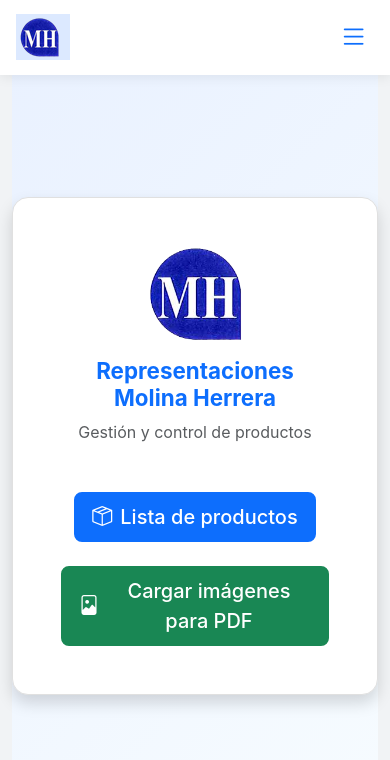
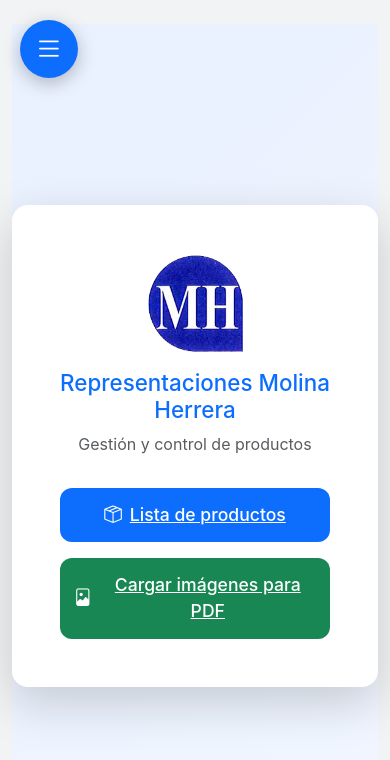
Before and after one commit to AntonioRomeroVelez/pedidosMH_2025, a Vue app: page / in a window 390 px wide. Shown: the top 760 px of the page. Built offline with nearby package versions, Linux system fonts and the light colour scheme.

Commit message:
actuilizada la vita para crear imagenes

```diff
--- a/src/App.vue
+++ b/src/App.vue
@@ -94,54 +94,41 @@ function handleCloseMenu() {
 <template>
   <div class="app-layout">
     <!-- 📱 Navbar móvil -->
-    <nav class="mobile-navbar" v-if="isMobile">
-      <div class="mobile-brand">
-        <RouterLink to="/" class="mobile-brand-link">
-          <img src="/logo.png" alt="MH Logo" class="company-logo-mobile me-2" />
-        </RouterLink>
-
-        <button
-          @click="menuOpen = !menuOpen"
-          aria-label="Abrir menú"
-          class="mobile-menu-button"
-        >
-          <i class="bi" :class="menuOpen ? 'bi-x-lg' : 'bi-list'"></i>
-        </button>
-      </div>
+    <!-- 📱 Botón flotante menú móvil -->
+    <div v-if="isMobile">
+      <button class="fab-menu" @click="menuOpen = !menuOpen">
+        <i class="bi" :class="menuOpen ? 'bi-x-lg' : 'bi-list'"></i>
+      </button>
 
       <transition name="fade-slide">
-        <div v-if="menuOpen" class="mobile-menu">
+        <div v-if="menuOpen" class="fab-menu-panel shadow-lg">
           <RouterLink
-            class="mobile-link"
             to="/productos"
+            class="fab-link"
             @click="menuOpen = false"
           >
             <i class="bi bi-box-seam me-2"></i> Productos
           </RouterLink>
           <RouterLink
-            class="mobile-link"
             to="/cargarexcel"
+            class="fab-link"
             @click="menuOpen = false"
           >
             <i class="bi bi-cloud-arrow-up-fill me-2"></i> Cargar Excel
           </RouterLink>
-          <RouterLink
-            class="mobile-link"
-            to="/carrito"
-            @click="menuOpen = false"
-          >
+          <RouterLink to="/carrito" class="fab-link" @click="menuOpen = false">
             <i class="bi bi-cart3 me-2"></i> Carrito
           </RouterLink>
           <RouterLink
-            class="mobile-link"
             to="/gestionar"
+            class="fab-link"
             @click="menuOpen = false"
           >
             <i class="bi bi-gear me-2"></i> Gestionar
           </RouterLink>
         </div>
       </transition>
-    </nav>
+    </div>
 
     <!-- 💻 Sidebar (solo escritorio) -->
     <aside
@@ -210,7 +197,7 @@ function handleCloseMenu() {
   font-family: "Inter", sans-serif;
 }
 
-/* SIDEBAR */
+/* ──────────────── SIDEBAR ──────────────── */
 .sidebar {
   position: fixed;
   top: 0;
@@ -219,20 +206,24 @@ function handleCloseMenu() {
   height: 100%;
   background: #ffffff;
   border-right: 1px solid #e9ecef;
-  transition: width 0.3s ease, background 0.3s ease;
   display: flex;
   flex-direction: column;
+  transition: width 0.3s ease;
 }
 
 .sidebar-collapsed {
   width: 80px;
 }
 
+.sidebar-header {
+  border-bottom: 1px solid #e9ecef;
+}
+
 .sidebar-logo {
   width: 42px;
   height: 42px;
   object-fit: contain;
-  transition: all 0.3s ease;
+  transition: transform 0.3s ease;
 }
 
 .sidebar-nav {
@@ -243,12 +234,13 @@ function handleCloseMenu() {
 .sidebar-link {
   display: flex;
   align-items: center;
+  gap: 10px;
   padding: 0.8rem 1rem;
+  font-weight: 500;
   color: #444;
   text-decoration: none;
   border-radius: 8px;
-  transition: all 0.25s ease;
-  font-weight: 500;
+  transition: background 0.2s ease, transform 0.2s ease;
 }
 
 .sidebar-link:hover {
@@ -263,7 +255,7 @@ function handleCloseMenu() {
   font-weight: 600;
 }
 
-/* MAIN */
+/* ──────────────── MAIN CONTENT ──────────────── */
 .main-content {
   margin-left: 250px;
   flex-grow: 1;
@@ -274,7 +266,7 @@ function handleCloseMenu() {
   margin-left: 80px;
 }
 
-/* NAVBAR MÓVIL */
+/* ──────────────── MOBILE NAVBAR ──────────────── */
 .mobile-navbar {
   position: fixed;
   top: 0;
@@ -291,70 +283,130 @@ function handleCloseMenu() {
   padding: 0.9rem 1rem;
 }
 
+.company-logo-mobile {
+  width: 38px;
+  height: 38px;
+  object-fit: contain;
+}
+
 .mobile-menu-button {
+  border: none;
   background: none;
-  border: none;
   font-size: 1.8rem;
   color: #0d6efd;
-  transition: transform 0.2s;
+  transition: transform 0.2s ease;
 }
 
 .mobile-menu-button:hover {
-  transform: rotate(5deg);
+  transform: rotate(6deg);
 }
 
 .mobile-menu {
   background: white;
-  border-top: 1px solid rgba(0, 0, 0, 0.08);
+  border-top: 1px solid rgba(0, 0, 0, 0.1);
+  animation: slideDown 0.25s ease forwards;
+}
+
+@keyframes slideDown {
+  from {
+    opacity: 0;
+    transform: translateY(-10px);
+  }
+  to {
+    opacity: 1;
+    transform: translateY(0);
+  }
 }
 
 .mobile-link {
   display: flex;
   align-items: center;
-  padding: 0.85rem 1rem;
+  padding: 0.9rem 1rem;
+  font-weight: 500;
   color: #333;
   text-decoration: none;
-  font-weight: 500;
-  transition: all 0.25s ease;
+  transition: background 0.2s ease, padding-left 0.2s ease;
 }
 
 .mobile-link:hover {
   background: #e7f1ff;
   color: #0d6efd;
+  padding-left: 1.2rem;
 }
 
-/* Transición menú móvil */
+/* ──────────────── RESPONSIVE ──────────────── */
+@media (max-width: 768px) {
+  .main-content,
+  .main-expanded {
+    margin-left: 0 !important;
+    width: 100% !important;
+    padding: 0 !important;
+  }
+}
+
+/* FAB MENU button */
+.fab-menu {
+  position: fixed;
+  top: 20px;
+  left: 20px;
+  width: 58px;
+  height: 58px;
+  background: #0d6efd;
+  color: white;
+  border: none;
+  border-radius: 50%;
+  font-size: 1.8rem;
+  display: flex;
+  align-items: center;
+  justify-content: center;
+  box-shadow: 0 5px 18px rgba(0, 0, 0, 0.25);
+  z-index: 1100;
+  transition: transform 0.25s ease, background 0.25s ease;
+}
+
+.fab-menu:hover {
+  transform: scale(1.06);
+}
+
+/* Panel flotante */
+.fab-menu-panel {
+  position: fixed;
+  bottom: 90px;
+  right: 20px;
+  background: white;
+  border-radius: 12px;
+  padding: 0.5rem 0;
+  width: 200px;
+  z-index: 1090;
+  border: 1px solid #eee;
+}
+
+/* Items del menú flotante */
+.fab-link {
+  display: flex;
+  align-items: center;
+  padding: 0.7rem 1rem;
+  color: #333;
+  font-weight: 500;
+  text-decoration: none;
+  border-radius: 6px;
+  transition: background 0.2s ease;
+}
+
+.fab-link:hover {
+  background: #e7f1ff;
+  color: #0d6efd;
+}
+
+/* Animación */
 .fade-slide-enter-active,
 .fade-slide-leave-active {
-  transition: all 0.3s ease;
+  transition: all 0.25s ease;
 }
 
 .fade-slide-enter-from,
 .fade-slide-leave-to {
   opacity: 0;
-  transform: translateY(-10px);
-}
-.main-content {
-  margin-left: 250px;
-  flex-grow: 1;
-  transition: margin-left 0.3s ease;
-}
-
-/* Cuando el sidebar está colapsado en escritorio */
-.main-expanded {
-  margin-left: 80px;
-}
-
-/* 🔹 En pantallas móviles el contenido debe ocupar el ancho completo */
-@media (max-width: 768px) {
-  .main-content {
-    margin-left: 0 !important;
-    width: 100% !important;
-    padding: 0 !important;
-  }
-
-  .main-expanded {
-    margin-left: 0 !important;
-  }
+  transform: translateY(10px);
 }
 </style>
--- a/src/components/Productos.vue
+++ b/src/components/Productos.vue
@@ -169,7 +169,7 @@
 
 .sticky-buscador {
   position: sticky;
-  top: 70px;
+  top: 20px;
   z-index: 10;
   background: #f8f9fa;
 }
@@ -180,6 +180,17 @@
 
 .btn i {
   vertical-align: middle;
+}
+
+@media (max-width: 768px) {
+  .sticky-buscador {
+    position: sticky;
+    top: 0px; /* debajo del navbar */
+    z-index: 50;
+    background: white;
+    padding: 0.5rem;
+    box-shadow: 0 2px 8px rgba(0, 0, 0, 0.05);
+  }
 }
 </style>
 
--- a/src/views/HomeView.vue
+++ b/src/views/HomeView.vue
@@ -1,35 +1,21 @@
-<script setup>
-// No necesitas lógica aquí si solo estás mostrando contenido estático
-</script>
-
 <template>
-  <div
-    class="pantalla-completa d-flex align-items-center justify-content-center text-center"
-  >
-    <div class="contenido bg-white shadow rounded-4 p-5">
+  <div class="pantalla-completa">
+    <div class="contenido shadow-lg rounded-4 p-5 bg-white">
       <!-- Logo y marca -->
-      <div class="logo-wrapper mb-4">
-        <img src="/logo_mh.png" alt="Logo MH" class="logo mb-2" />
-        <h3 class="marca fw-bold text-primary">
-          Representaciones Molina Herrera
-        </h3>
+      <div class="text-center mb-4">
+        <img src="/logo_mh.png" alt="Logo MH" class="logo mb-3" />
+        <h3 class="marca">Representaciones Molina Herrera</h3>
         <p class="text-muted mb-0">Gestión y control de productos</p>
       </div>
 
       <!-- Botones principales -->
-      <div class="d-flex flex-wrap justify-content-center gap-4 mt-4">
-        <RouterLink
-          class="btn btn-primary btn-lg d-flex align-items-center gap-2"
-          to="/Productos"
-        >
-          <i class="bi bi-box-seam fs-5"></i> Lista de productos
+      <div class="botones">
+        <RouterLink class="btn-custom btn-primario" to="/Productos">
+          <i class="bi bi-box-seam"></i> Lista de productos
         </RouterLink>
 
-        <RouterLink
-          class="btn btn-success btn-lg d-flex align-items-center gap-2"
-          to="/imagenespdf"
-        >
-          <i class="bi bi-file-image fs-5"></i> Cargar imágenes para PDF
+        <RouterLink class="btn-custom btn-secundario" to="/imagenespdf">
+          <i class="bi bi-file-image"></i> Cargar imágenes para PDF
         </RouterLink>
       </div>
     </div>
@@ -39,67 +25,64 @@
 <style scoped>
 .pantalla-completa {
   height: 100vh;
-  background: linear-gradient(135deg, #e9f1ff 0%, #f7fcff 100%);
+  display: flex;
+  justify-content: center;
+  align-items: center;
+  background: linear-gradient(135deg, #e9f1ff 0%, #f1f6ff 100%);
 }
 
 .contenido {
-  max-width: 600px;
-  border: 1px solid #e0e0e0;
+  max-width: 450px;
+  text-align: center;
 }
 
 .logo {
   width: 100px;
-  height: auto;
-  object-fit: contain;
-  transition: transform 0.3s ease;
+  transition: transform 0.25s ease;
 }
 
 .logo:hover {
-  transform: scale(1.05);
+  transform: scale(1.06);
 }
 
+/* Tipografía */
 .marca {
   font-size: 1.4rem;
   color: #0d6efd;
 }
 
-.btn {
-  font-weight: 500;
-  border-width: 2px;
-  transition: all 0.2s ease-in-out;
+/* Botones */
+.botones {
+  display: flex;
+  flex-direction: column;
+  gap: 1rem;
+  margin-top: 2rem;
 }
 
-.btn:hover {
-  transform: translateY(-3px);
+.btn-custom {
+  display: flex;
+  align-items: center;
+  justify-content: center;
+  gap: 8px;
+  padding: 14px;
+  border-radius: 12px;
+  font-size: 1.1rem;
+  font-weight: 500;
+  cursor: pointer;
+  transition: transform 0.2s ease, background 0.2s ease;
+}
+
+.btn-custom:hover {
+  transform: translateY(-2px);
+}
+
+.btn-primario {
+  background: #0d6efd;
+  color: white;
+}
+
+.btn-secundario {
+  background: #198754;
+  color: white;
 }
 </style>
-
-<style scoped>
-.pantalla-completa {
-  display: flex;
-  justify-content: center;
-  align-items: center;
-  height: 100vh; /* altura completa de la ventana */
-  background-color: #f5f7ff; /* opcional: fondo suave que resalta el logo */
-}
-
-.contenido {
-  display: flex;
-  flex-direction: column;
-  align-items: center;
-}
-
-.logo {
-  width: 96px;
-  height: 96px;
-  object-fit: contain;
-  margin-bottom: 8px;
-}
-.marca {
-  font-size: 1.4rem;
-  font-weight: 600;
-  color: #2028b1;
-  margin-top: 8px;
-  text-align: center;
-}
-</style>
```
Also changed, not shown: 34 other files (tests, documents, lock files or other folders).
